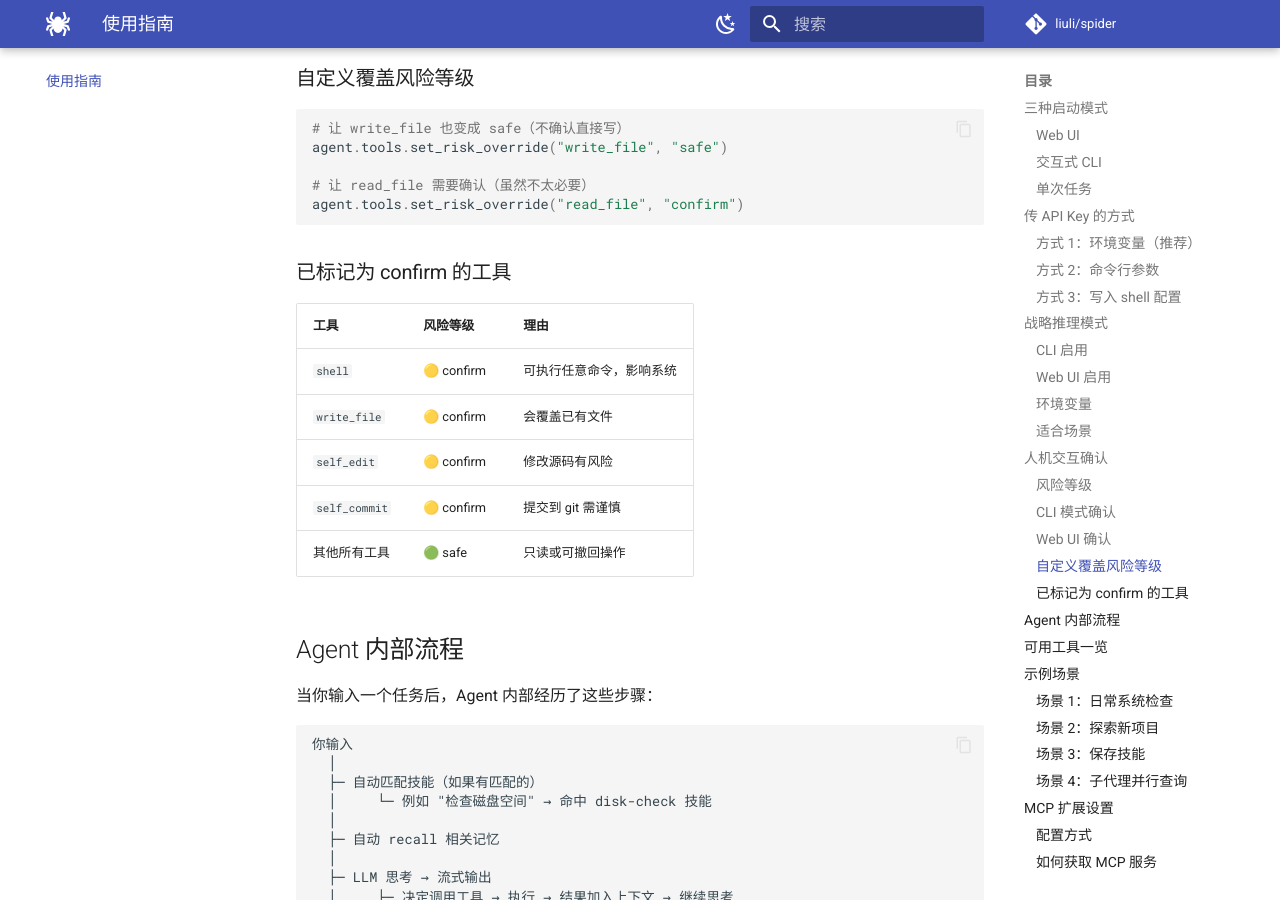
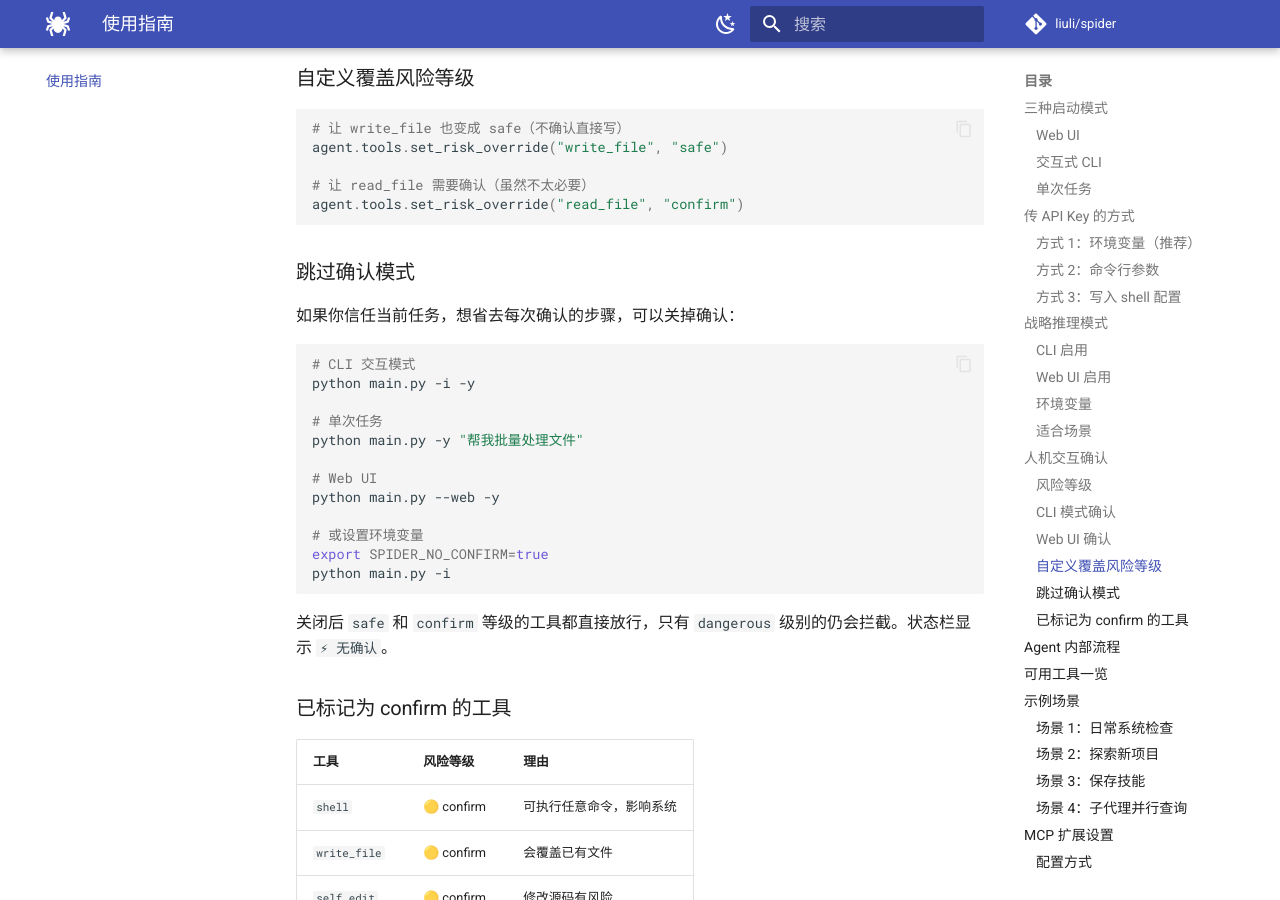
Before and after one commit to shabake/spider, an MkDocs documentation site: the page built from docs/使用指南.md, in a window 1280 px wide and 900 px high, scrolled down 3909 px. Built offline with MkDocs 1.6.1 and Material for MkDocs 9.7.7, drawn with Linux system fonts in a browser that asks for light colours; emoji names are drawn with the system emoji font; comment, search, counter and statistics services are not loaded.

Commit message:
➕ 新增 -y/--no-confirm 跳过确认模式
支持跳过人机交互确认，所有 safe/confirm 工具自动放行。

- core/agent.py: 新增 confirm_enabled 参数 + _confirm_tool 检查
- main.py: 新增 -y/--no-confirm CLI 标志
- web/app.py: 支持 SPIDER_NO_CONFIRM 环境变量
- web/static/js/chat.js: 状态栏显示 ⚡ 无确认
- docs/使用指南.md: 新增跳过确认章节

Co-Authored-By: Claude <noreply@anthropic.com>

````diff
--- a/docs/使用指南.md
+++ b/docs/使用指南.md
@@ -172,6 +172,27 @@ agent.tools.set_risk_override("write_file", "safe")
 # 让 read_file 需要确认（虽然不太必要）
 agent.tools.set_risk_override("read_file", "confirm")
 ```
+
+### 跳过确认模式
+
+如果你信任当前任务，想省去每次确认的步骤，可以关掉确认：
+
+```bash
+# CLI 交互模式
+python main.py -i -y
+
+# 单次任务
+python main.py -y "帮我批量处理文件"
+
+# Web UI
+python main.py --web -y
+
+# 或设置环境变量
+export SPIDER_NO_CONFIRM=true
+python main.py -i
+```
+
+关闭后 `safe` 和 `confirm` 等级的工具都直接放行，只有 `dangerous` 级别的仍会拦截。状态栏显示 `⚡ 无确认`。
 
 ### 已标记为 confirm 的工具
 
--- a/web/static/js/chat.js
+++ b/web/static/js/chat.js
@@ -521,6 +521,9 @@ async function init() {
         } else if (data.strategy_mode) {
             statusDot.className = 'status-dot';
             statusText.textContent = '🧠 战略推理';
+        } else if (!data.confirm_enabled) {
+            statusDot.className = 'status-dot';
+            statusText.textContent = '⚡ 无确认';
         }
         // 设置面板中显示推理模式状态
         const strategyStatus = document.getElementById('strategy-status');
````
Also changed, not shown: main.py (+19 -9 lines), 2 other files.
